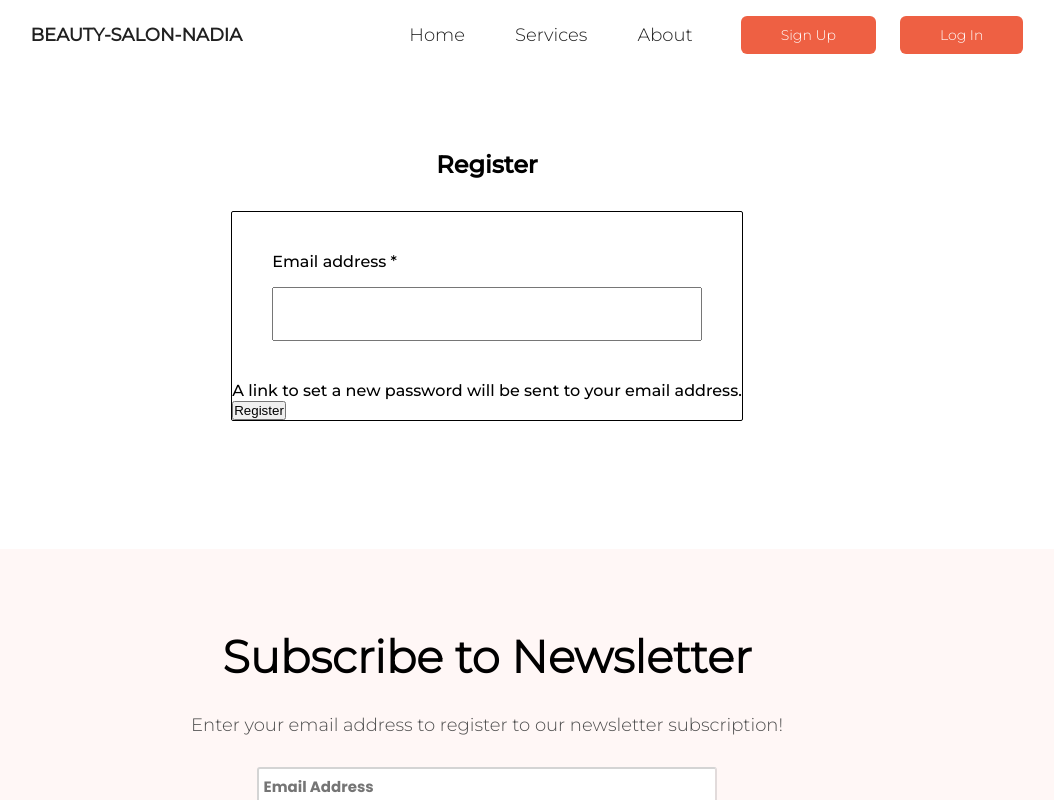
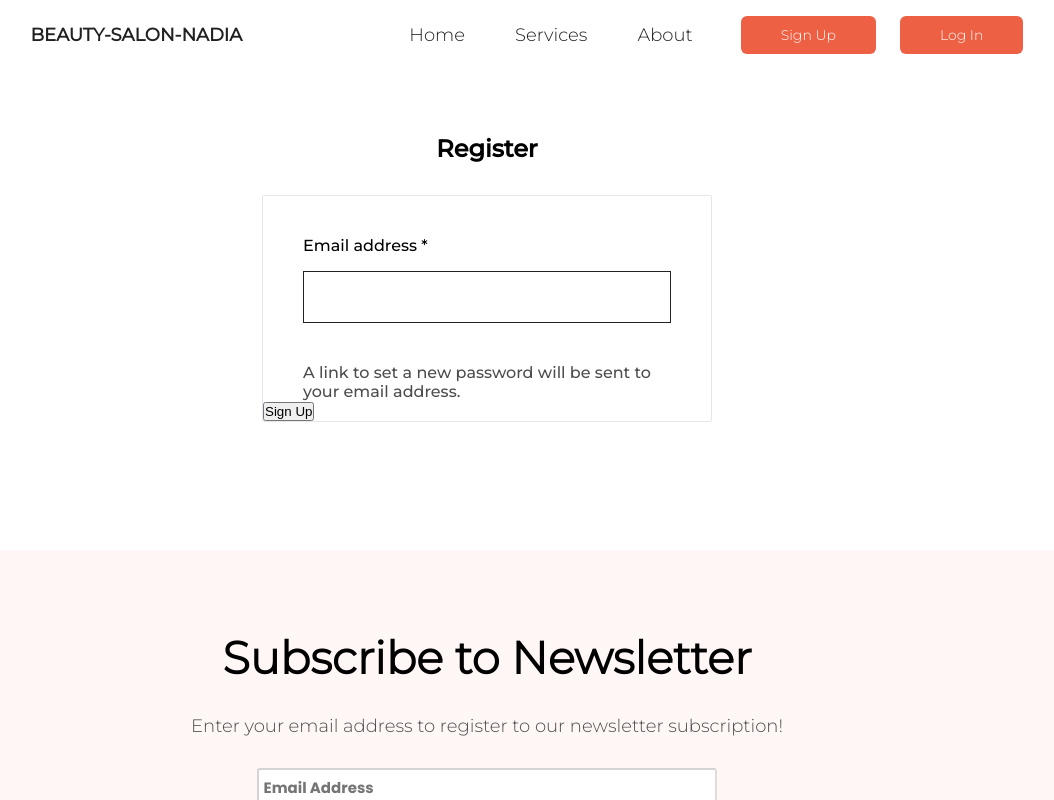
Before and after one commit to nadiahosisy/Beauty-Salon, a React (Vite) app: page /SignUp in a window 1280 px wide. Shown: the top 800 px of the page, without its empty margins (153-1207 px from the left). Built offline with nearby package versions, Linux system fonts and the light colour scheme.

Commit message:
adde style to pargraaph

```diff
--- a/src/pages/SignUp.jsx
+++ b/src/pages/SignUp.jsx
@@ -14,7 +14,7 @@ const SignUp = () => {
           <p className="pargraph-register">
             A link to set a new password will be sent to your email address.
           </p>
-          <button className="Button-register">Register</button>
+          <button className="Button-register">Sign Up</button>
         </div>
       </div>
     </div>
--- a/src/style/signup.css
+++ b/src/style/signup.css
@@ -20,18 +20,17 @@
   flex-direction: column;
   justify-content: center;
   align-items: center;
-
   font-family: "Monserat-medium", sans-serif;
-  margin-top: 5rem;
+  margin-top: 4rem;
 }
 .center-signup {
   display: flex;
   flex-direction: column;
   justify-content: center;
-  border: 1px solid black;
+  border: 1px solid #e4e7eb;
   align-items: center;
   border-radius: 2px;
-  max-width: 700px;
+  max-width: 450px;
 }
 .header-register {
   margin-bottom: 2rem;
@@ -47,5 +46,19 @@
 .input-register {
   font-size: 16px;
   padding: 16px;
+  border-style: solid;
+  border-color: #222222;
+  border-width: 1px 1px 1px 1px;
   color: #69727d;
 }
+input[type="email" i] {
+  writing-mode: horizontal-tb !important;
+  padding-block: 1px;
+  padding-inline: 2px;
+}
+.pargraph-register {
+  font-size: 16px;
+  margin-left: 2.5rem;
+  margin-right: 2.5rem;
+  color: #4d4d4d;
+}
```
